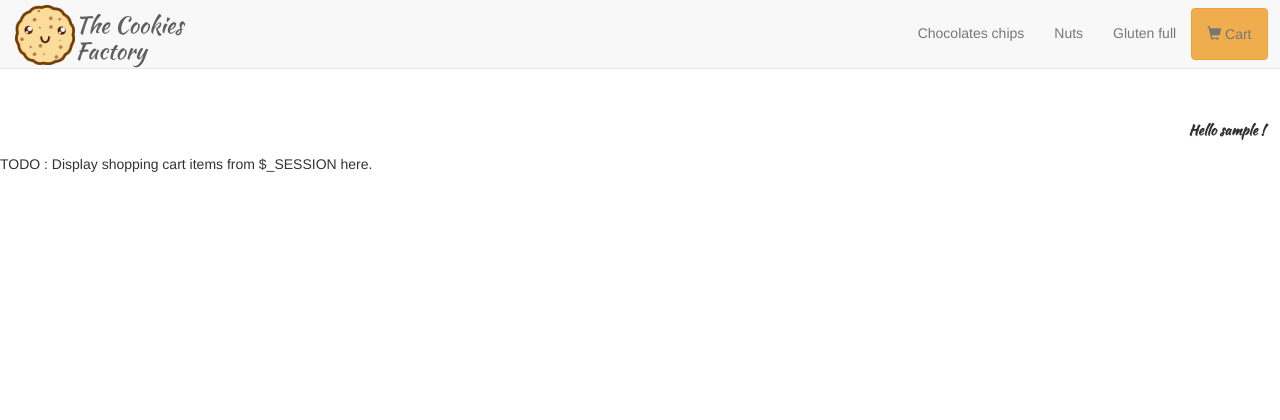
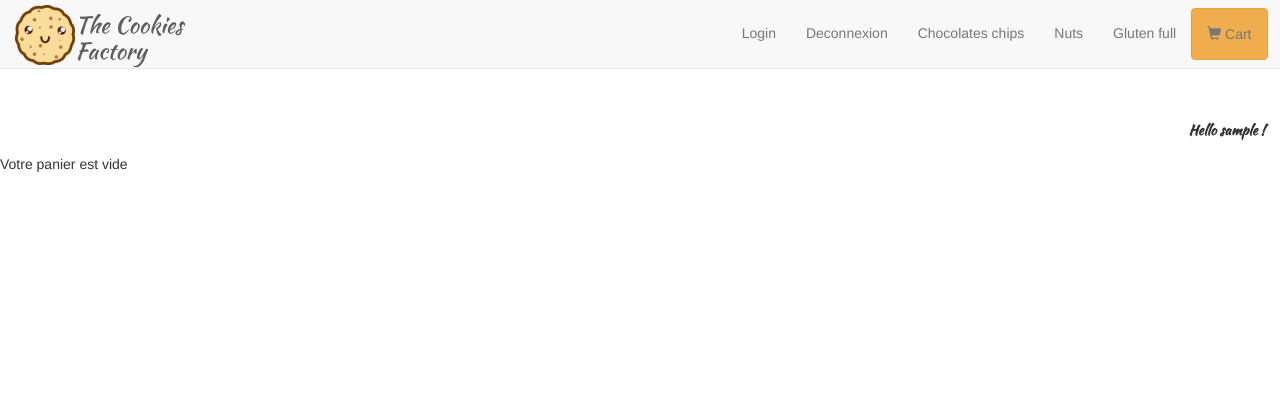
Before and after one commit to Sankatouille/Sessions-PHP, a PHP site: page /cart.php in a window 1280 px wide. Shown: the top 420 px of the page. Run offline with PHP 8.4, Linux system fonts and the light colour scheme; the visitor is signed in with stand-in values (Sample User, id 1).

Commit message:
fin de la quete

```diff
--- a/cart.php
+++ b/cart.php
@@ -1,6 +1,7 @@
 <?php require 'inc/head.php'; ?>
+<?php require 'inc/data/products.php'; ?>
 <?php
-session_start();
+
 if(!isset($_SESSION['loginname'])){
     header('Location: /' );
 }
@@ -9,7 +10,17 @@ if(!isset($_SESSION['loginname'])){
 ?>
 <section class="cookies container-fluid">
     <div class="row">
-        TODO : Display shopping cart items from $_SESSION here.
+        <?php
+            if(!isset($_SESSION['panier']) || count($_SESSION['panier']) === 0) {
+                echo "<div>Votre panier est vide</div>";
+            }else{
+                foreach(array_unique($_SESSION['panier']) as $cookie_id){
+                    echo "<div>".$catalog[$cookie_id]['name']."</div>";
+                    }
+                }
+
+        ?>
+
     </div>
 </section>
 <?php require 'inc/foot.php'; ?>
--- a/inc/head.php
+++ b/inc/head.php
@@ -48,6 +48,8 @@
             <!-- Collect the nav links, forms, and other content for toggling -->
             <div class="collapse navbar-collapse" id="bs-example-navbar-collapse-1">
                 <ul class="nav navbar-nav navbar-right">
+                    <li><a href="login.php">Login</a></li>
+                    <li><a href="logout.php">Deconnexion</a></li>
                     <li><a href="#">Chocolates chips</a></li>
                     <li><a href="#">Nuts</a></li>
                     <li><a href="#">Gluten full</a></li>
```
Also changed, not shown: index.php (+21 -1 lines), logout.php (added, +13 -0 lines).
